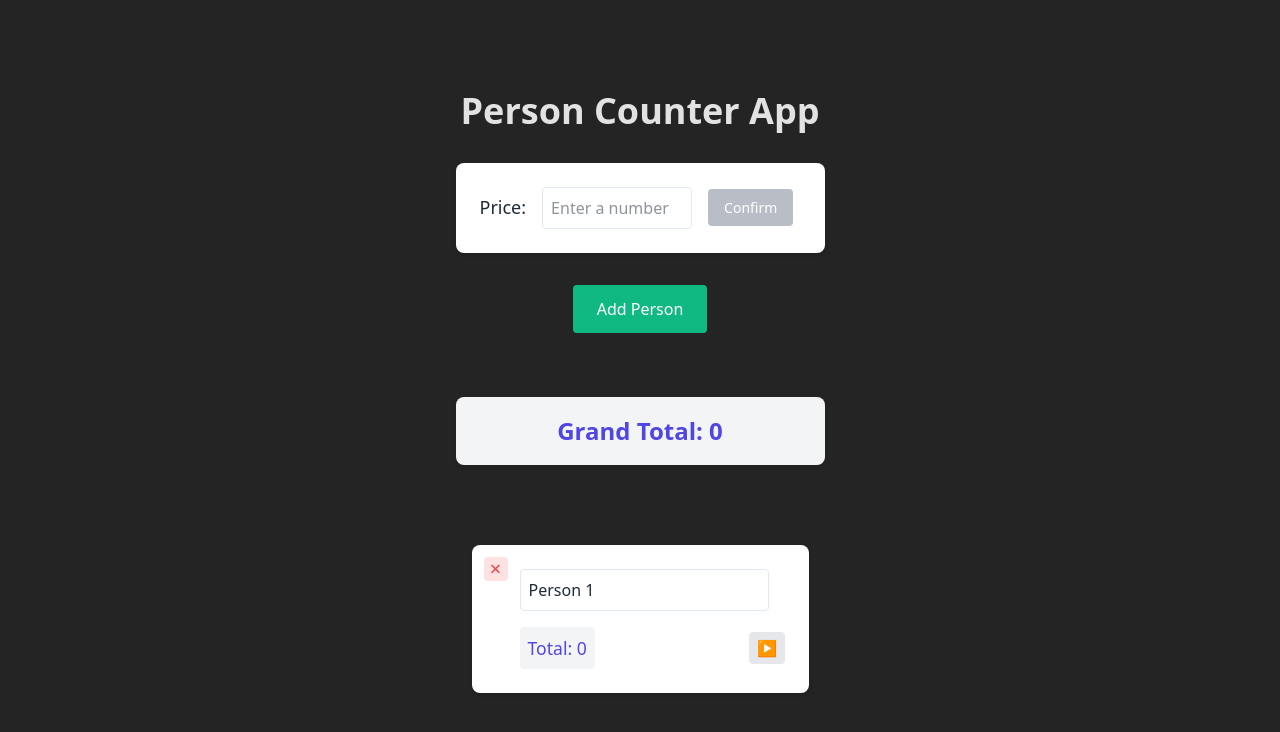
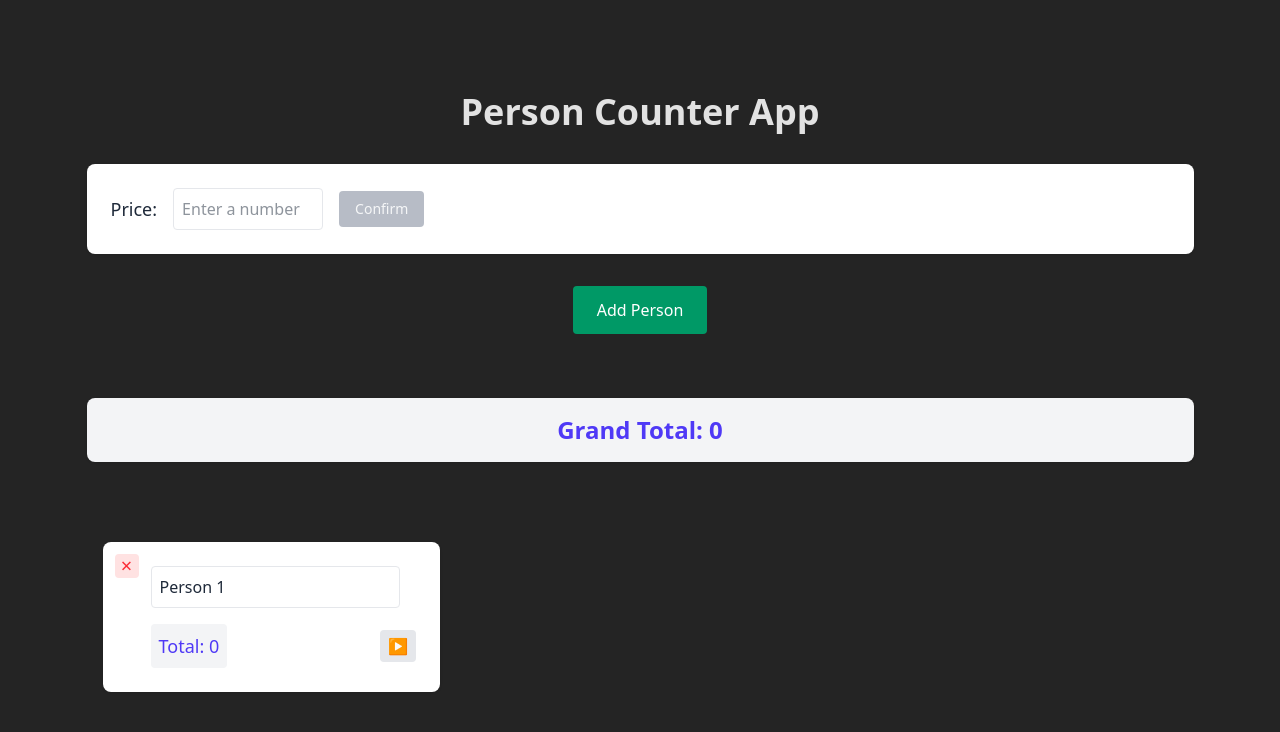
Before and after one commit to jaysc/food-calc, a React (Vite) app: page / in a window 1280 px wide. Both pictures are taken after typing "Sample" into the empty fields and a click on the button "Add Person". Shown: the top 732 px of the page. Built offline with nearby package versions, Linux system fonts and the light colour scheme.

Commit message:
lets go tailwind

```diff
--- a/src/App.tsx
+++ b/src/App.tsx
@@ -1,5 +1,4 @@
 import "./index.css";
-import "./components/styles.css";
 import { PersonList } from "./components/PersonList";
 import { PriceInput } from "./components/PriceInput";
 
--- a/src/components/Person.tsx
+++ b/src/components/Person.tsx
@@ -39,58 +39,58 @@ export const Person = ({ id, initialName }: PersonProps) => {
   const hasNumbers = person.numbers.length > 0;
 
   return (
-    <div className="person">
-      <div className="person-header">
+    <div className="flex flex-col gap-4">
+      <div className="flex items-center gap-4 justify-between">
         <input
           type="text"
           value={person.name}
           onChange={handleNameChange}
           placeholder="Enter name"
-          className="name-input"
+          className="flex-1 px-2 py-2 border border-gray-200 rounded text-base text-gray-800 bg-white"
         />
-        <div className="counter-section">
+        <div className="flex items-center gap-2">
           {isNumberConfirmed && hasNumbers && person.earliestConfirmedNumberIndex !== null && (
             <button
               type="button"
               onClick={() => removeLastConfirmedNumber(id)}
-              className="counter-button"
+              className="px-2 py-1 bg-indigo-600 text-white rounded text-base transition-colors hover:bg-indigo-700 min-w-8"
             >
               -
             </button>
           )}
-          {isNumberConfirmed && (
+          {isNumberConfirmed && globalNumber !== null && (
             <button
               type="button"
               onClick={() => addNumber(id, globalNumber)}
-              className="counter-button"
+              className="px-2 py-1 bg-indigo-600 text-white rounded text-base transition-colors hover:bg-indigo-700 min-w-8"
             >
               +
             </button>
           )}
         </div>
       </div>
-      <div className="numbers-section">
-        <div className="numbers-header">
-          <div className="numbers-total">
+      <div className="flex flex-col gap-2">
+        <div className="flex items-center justify-between gap-4">
+          <div className="text-right text-lg font-medium text-indigo-600 px-2 py-2 bg-gray-100 rounded">
             Total: {numbersTotal.toLocaleString()}
           </div>
           <button
             type="button"
             onClick={() => toggleShowNumbers(id)}
-            className="dropdown-button"
+            className="px-2 py-1 bg-gray-200 text-gray-600 rounded text-base transition-colors hover:bg-gray-300 min-w-8 flex items-center justify-center"
           >
             {person.showNumbers ? '▼' : '▶'}
           </button>
         </div>
         {person.showNumbers && (
-          <div className="numbers-list">
+          <div className="flex flex-col gap-1 p-2 bg-gray-50 rounded border border-gray-200">
             {person.numbers.map((number, index) => (
-              <div key={`${id}-${number.value}-${index}`} className="number-item">
-                <span className="number-value">{number.value.toLocaleString()}</span>
+              <div key={`${id}-${number.value}-${index}`} className="flex items-center justify-between gap-2 px-2 py-1 bg-white rounded border border-gray-200 text-gray-600">
+                <span className="flex-1">{number.value.toLocaleString()}</span>
                 <button
                   type="button"
                   onClick={() => removeNumberAtIndex(id, index)}
-                  className="delete-number-button"
+                  className="px-1.5 py-0.5 bg-red-100 text-red-500 rounded text-base transition-colors hover:bg-red-200 flex items-center justify-center"
                 >
                   ×
                 </button>
--- a/src/components/PersonList.tsx
+++ b/src/components/PersonList.tsx
@@ -13,24 +13,33 @@ export const PersonList = () => {
   const grandTotal = Object.keys(persons).reduce((sum, id) => sum + getNumbersTotal(id), 0);
 
   return (
-    <div className="person-list">
-      <div className="add-person-section">
-        <button type="button" onClick={handleAddPerson} className="add-button">
+    <div className="flex flex-col gap-8 text-gray-800">
+      <div className="flex justify-center mb-8">
+        <button
+          type="button"
+          onClick={handleAddPerson}
+          className="px-6 py-3 bg-emerald-600 hover:bg-emerald-700 text-white rounded text-base font-medium transition-colors"
+        >
           Add Person
         </button>
       </div>
 
-      <div className="grand-total">
-        Grand Total: {grandTotal}
+      <div className="text-center text-2xl font-semibold text-indigo-600 py-4 px-4 bg-gray-100 rounded-lg mb-8 shadow-sm">
+        Grand Total: {grandTotal.toLocaleString()}
       </div>
 
-      <div className="persons-container">
+      <div className="grid grid-cols-1 md:grid-cols-2 lg:grid-cols-3 gap-8 p-4">
         {Object.entries(persons).map(([id, person]) => (
-          <div key={id} className={`person-wrapper ${person.earliestConfirmedNumberIndex !== null ? 'highlight' : ''}`}>
+          <div
+            key={id}
+            className={`relative bg-white p-6 pl-12 rounded-lg shadow-sm ${
+              person.earliestConfirmedNumberIndex !== null ? 'bg-blue-100 border-2 border-red-500' : ''
+            }`}
+          >
             <button
               type="button"
               onClick={() => removePerson(id)}
-              className="remove-button"
+              className="absolute top-3 left-3 w-6 h-6 flex items-center justify-center bg-red-100 text-red-500 rounded text-xl leading-none transition-colors hover:bg-red-200"
             >
               ×
             </button>
--- a/src/components/PriceInput.tsx
+++ b/src/components/PriceInput.tsx
@@ -14,8 +14,8 @@ export const PriceInput = () => {
   const formattedNumber = globalNumber === null ? '' : globalNumber.toLocaleString();
 
   return (
-    <div className="price">
-      <label htmlFor="price" className="price-label">
+    <div className="bg-white p-6 rounded-lg shadow-sm mb-8 flex items-center gap-4">
+      <label htmlFor="price" className="text-lg font-medium text-gray-800 whitespace-nowrap">
         Price:
       </label>
       <input
@@ -23,16 +23,22 @@ export const PriceInput = () => {
         type="text"
         value={formattedNumber}
         onChange={handleNumberChange}
-        className={`price-input ${isNumberConfirmed ? 'confirmed' : ''}`}
+        className={`px-2 py-2 border border-gray-200 rounded text-base text-gray-800 bg-white w-[150px] focus:outline-none focus:border-indigo-600 focus:ring-2 focus:ring-indigo-100 ${
+          isNumberConfirmed ? 'bg-gray-100 border-gray-300 text-gray-600 cursor-not-allowed' : ''
+        }`}
         placeholder="Enter a number"
         disabled={isNumberConfirmed}
       />
-      <div className="price-actions">
+      <div className="flex items-center gap-2">
         {!isNumberConfirmed ? (
           <button
             type="button"
             onClick={confirmNumber}
-            className="confirm-button"
+            className={`px-4 py-2 rounded text-sm transition-colors ${
+              globalNumber === null || globalNumber <= 0
+                ? 'bg-gray-400 cursor-not-allowed opacity-70'
+                : 'bg-emerald-600 hover:bg-emerald-700 text-white'
+            }`}
             disabled={globalNumber === null || globalNumber <= 0}
           >
             Confirm
@@ -41,7 +47,7 @@ export const PriceInput = () => {
           <button
             type="button"
             onClick={resetNumber}
-            className="clear-button"
+            className="px-4 py-2 bg-red-500 hover:bg-red-600 text-white rounded text-sm transition-colors"
           >
             Clear
           </button>
--- a/src/components/styles.css
+++ /dev/null
@@ -1,317 +0,0 @@
-.person-list {
-  display: flex;
-  flex-direction: column;
-  gap: 2rem;
-  color: #1f2937; /* dark gray text color */
-}
-
-.add-person-section {
-  display: flex;
-  justify-content: center;
-  margin-bottom: 2rem;
-}
-
-.persons-container {
-  display: grid;
-  grid-template-columns: repeat(auto-fit, minmax(300px, 1fr));
-  gap: 2rem;
-  padding: 1rem;
-}
-
-.person-wrapper {
-  background: white;
-  padding: 1.5rem;
-  padding-left: 3rem;
-  border-radius: 0.5rem;
-  box-shadow: 0 2px 4px rgba(0, 0, 0, 0.1);
-  position: relative;
-}
-
-.person-wrapper.highlight {
-  background-color: #a0d2ff;
-  border: 2px solid red;
-}
-
-.person {
-  display: flex;
-  flex-direction: column;
-  gap: 1rem;
-}
-
-.person-header {
-  display: flex;
-  align-items: center;
-  gap: 1rem;
-  justify-content: space-between;
-}
-
-.name-input {
-  padding: 0.5rem;
-  border: 1px solid #e2e8f0;
-  border-radius: 0.25rem;
-  font-size: 1rem;
-  flex: 1;
-  color: #1f2937; /* dark gray text color */
-  background-color: white;
-}
-
-.counter-section {
-  display: flex;
-  align-items: center;
-  gap: 0.5rem;
-}
-
-.counter-button {
-  padding: 0.25rem 0.5rem;
-  background: #4f46e5;
-  color: white;
-  border: none;
-  border-radius: 0.25rem;
-  cursor: pointer;
-  font-size: 1rem;
-  transition: background-color 0.2s;
-  min-width: 2rem;
-}
-
-.counter-button:hover {
-  background: #4338ca;
-}
-
-.counter-value {
-  font-size: 1rem;
-  font-weight: bold;
-  min-width: 2rem;
-  text-align: center;
-  color: #1f2937; /* dark gray text color */
-}
-
-.add-button {
-  padding: 0.75rem 1.5rem;
-  background: #10b981;
-  color: white;
-  border: none;
-  border-radius: 0.25rem;
-  cursor: pointer;
-  font-size: 1rem;
-  font-weight: 500;
-  transition: background-color 0.2s;
-}
-
-.add-button:hover {
-  background: #059669;
-}
-
-.remove-button {
-  position: absolute;
-  top: 0.75rem;
-  left: 0.75rem;
-  padding: 0.25rem 0.5rem;
-  background: #fee2e2;
-  color: #ef4444;
-  border: none;
-  border-radius: 0.25rem;
-  cursor: pointer;
-  font-size: 1.25rem;
-  line-height: 1;
-  transition: background-color 0.2s;
-  display: flex;
-  align-items: center;
-  justify-content: center;
-  width: 1.5rem;
-  height: 1.5rem;
-}
-
-.remove-button:hover {
-  background: #fecaca;
-}
-
-.price {
-  background: white;
-  padding: 1.5rem;
-  border-radius: 0.5rem;
-  box-shadow: 0 2px 4px rgba(0, 0, 0, 0.1);
-  margin-bottom: 2rem;
-  display: flex;
-  align-items: center;
-  gap: 1rem;
-}
-
-.price-label {
-  font-size: 1.125rem;
-  font-weight: 500;
-  color: #1f2937;
-  white-space: nowrap;
-}
-
-.price-input {
-  padding: 0.5rem;
-  border: 1px solid #e2e8f0;
-  border-radius: 0.25rem;
-  font-size: 1rem;
-  color: #1f2937;
-  background-color: white;
-  width: 150px;
-}
-
-.price-input:focus {
-  outline: none;
-  border-color: #4f46e5;
-  box-shadow: 0 0 0 2px rgba(79, 70, 229, 0.1);
-}
-
-.price-input.confirmed {
-  background-color: #f3f4f6;
-  border-color: #9ca3af;
-  color: #4b5563;
-  cursor: not-allowed;
-}
-
-.price-actions {
-  display: flex;
-  align-items: center;
-  gap: 0.5rem;
-}
-
-.confirm-button {
-  padding: 0.5rem 1rem;
-  background: #10b981;
-  color: white;
-  border: none;
-  border-radius: 0.25rem;
-  cursor: pointer;
-  font-size: 0.875rem;
-  transition: background-color 0.2s;
-}
-
-.confirm-button:hover:not(:disabled) {
-  background: #059669;
-}
-
-.confirm-button:disabled {
-  background: #9ca3af;
-  cursor: not-allowed;
-  opacity: 0.7;
-}
-
-.clear-button {
-  padding: 0.5rem 1rem;
-  background: #ef4444;
-  color: white;
-  border: none;
-  border-radius: 0.25rem;
-  cursor: pointer;
-  font-size: 0.875rem;
-  transition: background-color 0.2s;
-}
-
-.clear-button:hover {
-  background: #dc2626;
-}
-
-.confirmed-badge {
-  padding: 0.25rem 0.75rem;
-  background: #e5e7eb;
-  color: #4b5563;
-  border-radius: 9999px;
-  font-size: 0.875rem;
-  font-weight: 500;
-}
-
-.numbers-total {
-  text-align: right;
-  font-size: 1.1rem;
-  font-weight: 500;
-  color: #4f46e5;
-  padding: 0.5rem;
-  background: #f3f4f6;
-  border-radius: 0.25rem;
-}
-
-.numbers-section {
-  display: flex;
-  flex-direction: column;
-  gap: 0.5rem;
-}
-
-.numbers-header {
-  display: flex;
-  align-items: center;
-  justify-content: space-between;
-  gap: 1rem;
-}
-
-.dropdown-button {
-  padding: 0.25rem 0.5rem;
-  background: #e5e7eb;
-  color: #4b5563;
-  border: none;
-  border-radius: 0.25rem;
-  cursor: pointer;
-  font-size: 1rem;
-  transition: background-color 0.2s;
-  min-width: 2rem;
-  display: flex;
-  align-items: center;
-  justify-content: center;
-}
-
-.dropdown-button:hover {
-  background: #d1d5db;
-}
-
-.numbers-list {
-  display: flex;
-  flex-direction: column;
-  gap: 0.25rem;
-  padding: 0.5rem;
-  background: #f9fafb;
-  border-radius: 0.25rem;
-  border: 1px solid #e5e7eb;
-}
-
-.number-item {
-  padding: 0.25rem 0.5rem;
-  background: white;
-  border-radius: 0.25rem;
-  border: 1px solid #e5e7eb;
-  color: #4b5563;
-  display: flex;
-  align-items: center;
-  justify-content: space-between;
-  gap: 0.5rem;
-}
-
-.number-value {
-  flex: 1;
-}
-
-.delete-number-button {
-  padding: 0.125rem 0.375rem;
-  background: #fee2e2;
-  color: #ef4444;
-  border: none;
-  border-radius: 0.25rem;
-  cursor: pointer;
-  font-size: 1rem;
-  line-height: 1;
-  transition: background-color 0.2s;
-  display: flex;
-  align-items: center;
-  justify-content: center;
-}
-
-.delete-number-button:hover {
-  background: #fecaca;
-}
-
-.grand-total {
-  text-align: center;
-  font-size: 1.5rem;
-  font-weight: 600;
-  color: #4f46e5;
-  padding: 1rem;
-  background: #f3f4f6;
-  border-radius: 0.5rem;
-  margin-bottom: 2rem;
-  box-shadow: 0 2px 4px rgba(0, 0, 0, 0.1);
-}
```
Also changed, not shown: 1 other file (tests, documents, lock files or other folders).
